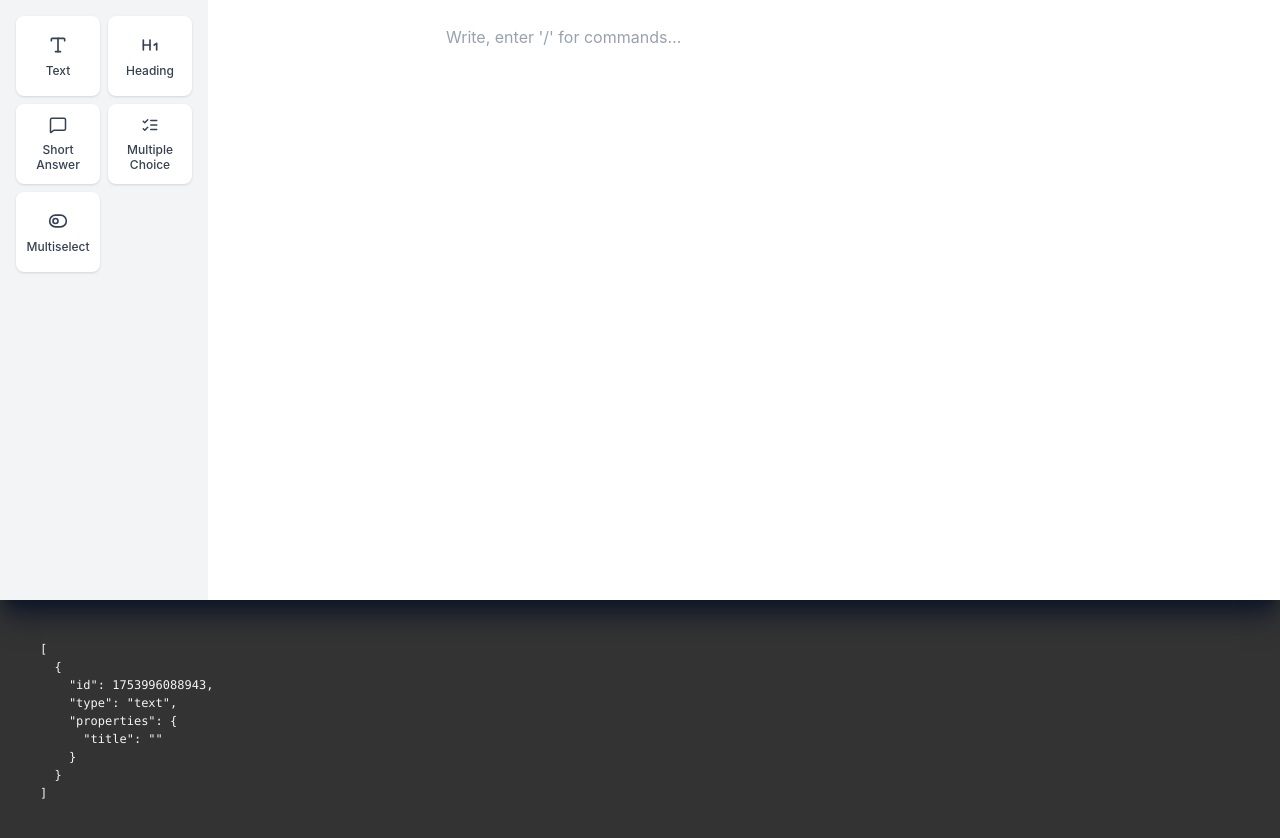
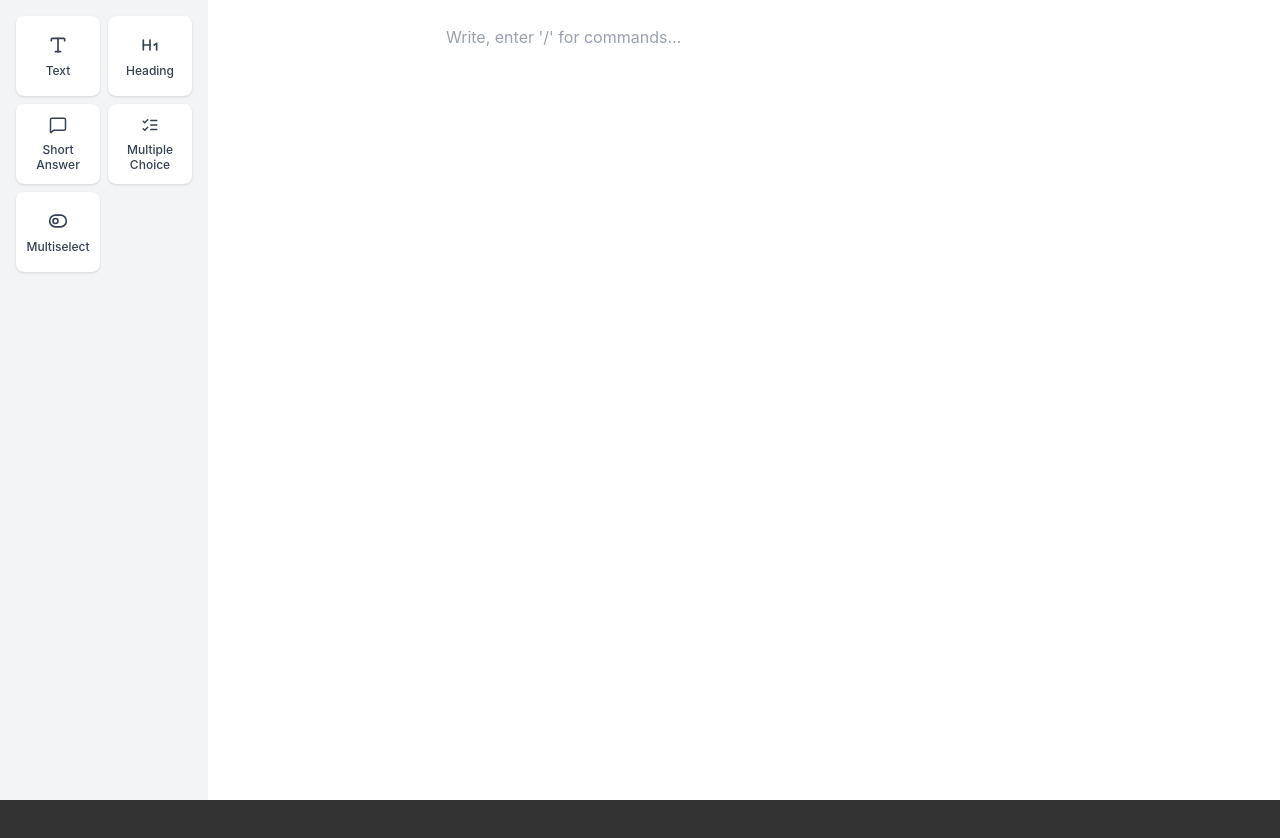
Before and after one commit to asumaran/aditor, a React (Vite) app: page / in a window 1280 px wide. Shown: the top 838 px of the page. After the commit the page ends 800 px from the top, so only its background shows below. Built offline with nearby package versions, Linux system fonts and the light colour scheme.

Commit message:
Hide store viewer

```diff
--- a/src/App.tsx
+++ b/src/App.tsx
@@ -150,7 +150,7 @@ const EditorContent: FC = () => {
 
   return (
     <main>
-      <div className='flex min-h-[calc(100vh-200px)] shadow-xl shadow-gray-900'>
+      <div className='flex min-h-dvh shadow-xl shadow-gray-900'>
         <EditorSidebar lastFocusedBlockId={lastFocusedBlockId} />
         <EditorCanvas
           activeBlockId={activeBlockId}
@@ -171,9 +171,9 @@ const EditorContent: FC = () => {
           onNavigateToNext={blockEventHandlers.handleNavigateToNext}
         />
       </div>
-      <div className='m-10 text-[12px] text-gray-100'>
+      {/* <div className='m-10 text-[12px] text-gray-100'>
         <pre>{JSON.stringify(getOrderedBlocks(state), null, 2)}</pre>
-      </div>
+      </div> */}
     </main>
   );
 };
```
